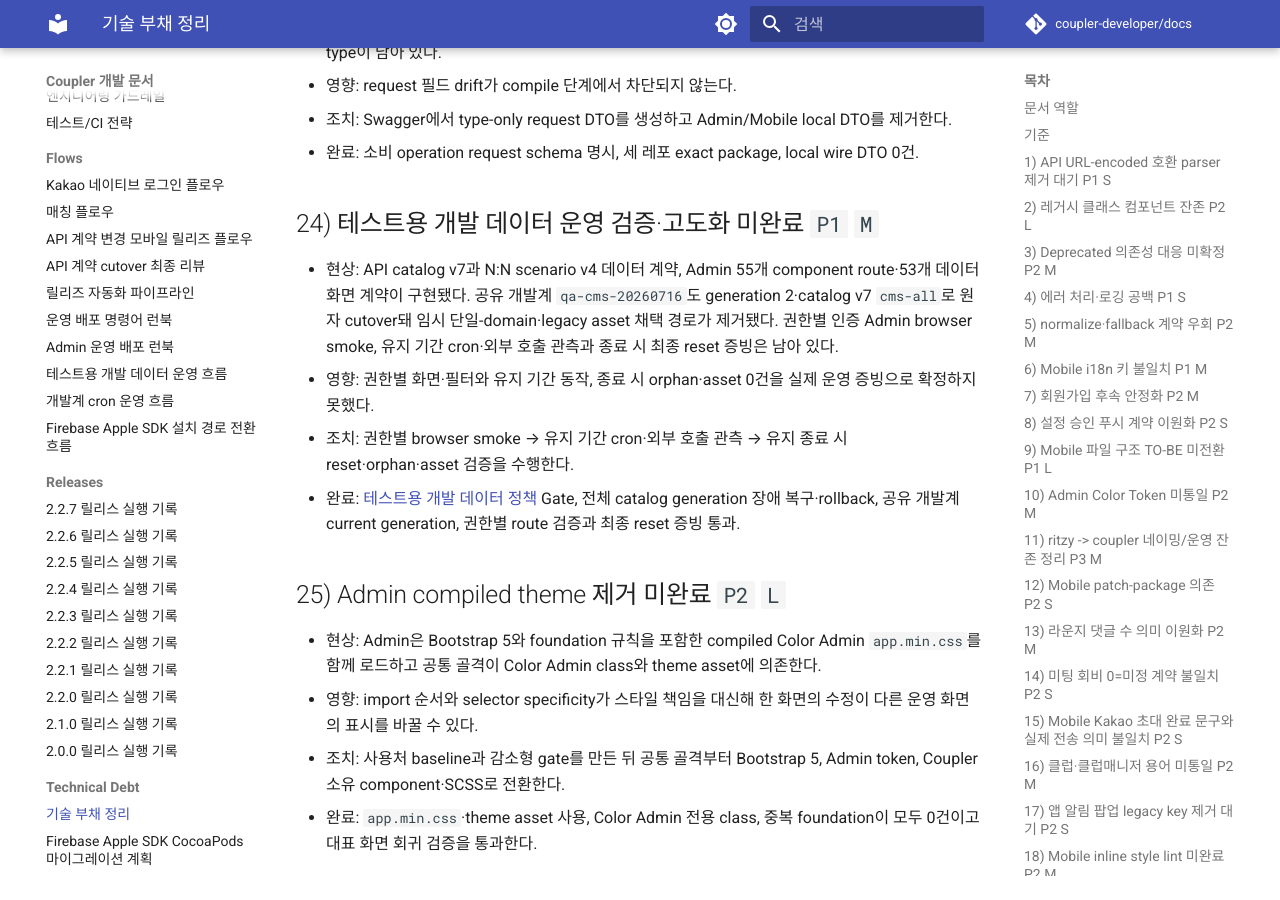
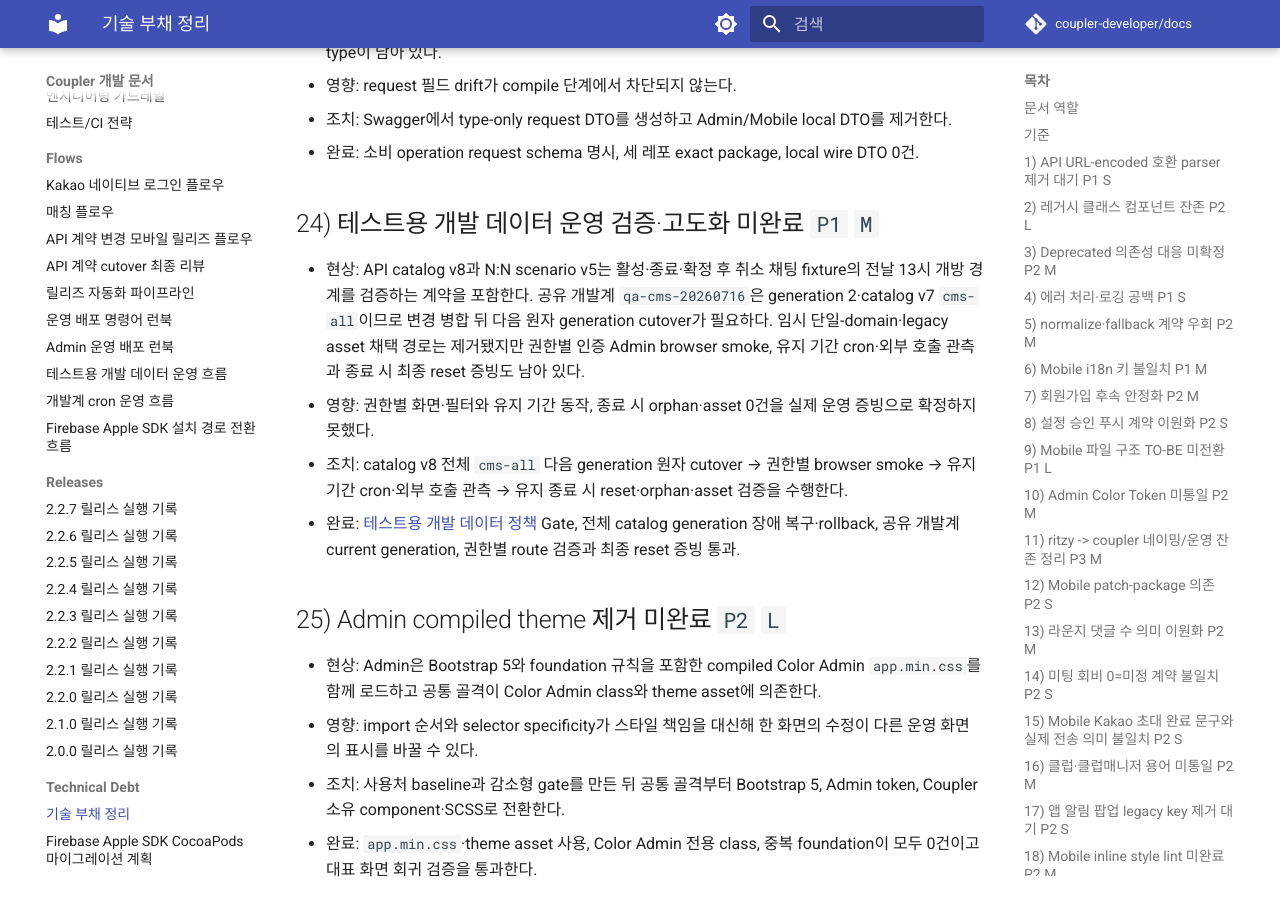
Before and after one commit to coupler-developer/docs, an MkDocs documentation site: the page built from content/technical-debt/technical-debt.md, in a window 1280 px wide and 900 px high, scrolled down 5664 px. Built offline with MkDocs 1.6.1 and Material for MkDocs 9.7.7, drawn with Linux system fonts in a browser that asks for light colours; comment, search, counter and statistics services are not loaded.

Commit message:
docs: 그룹미팅 개발 데이터 개방 경계 반영
Reason:
- catalog v8과 N:N scenario v5가 검증하는 채팅 개방 경계를 개발 데이터 문서에도 반영해야 했습니다.

Changes:
- 활성 확정 픽스처의 전날 13시 경계와 verifier 책임을 정책·아키텍처·운영 흐름에 기록했습니다.
- 공유 개발계의 catalog v8 차기 cutover를 기존 기술부채에 반영했습니다.

How:
- API 런타임과 같은 파생식으로 활성·종료·확정 후 취소 시나리오를 설명했습니다.

Tests:
- yarn validate:docs 통과

```diff
--- a/content/technical-debt/technical-debt.md
+++ b/content/technical-debt/technical-debt.md
@@ -177,9 +177,9 @@
 
 ## 24) 테스트용 개발 데이터 운영 검증·고도화 미완료 `P1` `M`
 
-- 현상: API catalog v7과 N:N scenario v4 데이터 계약, Admin 55개 component route·53개 데이터 화면 계약이 구현됐다. 공유 개발계 `qa-cms-20260716`도 generation 2·catalog v7 `cms-all`로 원자 cutover돼 임시 단일-domain·legacy asset 채택 경로가 제거됐다. 권한별 인증 Admin browser smoke, 유지 기간 cron·외부 호출 관측과 종료 시 최종 reset 증빙은 남아 있다.
+- 현상: API catalog v8과 N:N scenario v5는 활성·종료·확정 후 취소 채팅 fixture의 전날 13시 개방 경계를 검증하는 계약을 포함한다. 공유 개발계 `qa-cms-20260716`은 generation 2·catalog v7 `cms-all`이므로 변경 병합 뒤 다음 원자 generation cutover가 필요하다. 임시 단일-domain·legacy asset 채택 경로는 제거됐지만 권한별 인증 Admin browser smoke, 유지 기간 cron·외부 호출 관측과 종료 시 최종 reset 증빙도 남아 있다.
 - 영향: 권한별 화면·필터와 유지 기간 동작, 종료 시 orphan·asset 0건을 실제 운영 증빙으로 확정하지 못했다.
-- 조치: 권한별 browser smoke → 유지 기간 cron·외부 호출 관측 → 유지 종료 시 reset·orphan·asset 검증을 수행한다.
+- 조치: catalog v8 전체 `cms-all` 다음 generation 원자 cutover → 권한별 browser smoke → 유지 기간 cron·외부 호출 관측 → 유지 종료 시 reset·orphan·asset 검증을 수행한다.
 - 완료: [테스트용 개발 데이터 정책](../policy/development-test-data-policy.md) Gate, 전체 catalog generation 장애 복구·rollback, 공유 개발계 current generation, 권한별 route 검증과 최종 reset 증빙 통과.
 
 ## 25) Admin compiled theme 제거 미완료 `P2` `L`
```
Also changed, not shown: content/architecture/development-test-data-system.md (+2 -1 lines), content/flows/cross-project/development-test-data-flow.md (+1 -1 lines), content/policy/development-test-data-policy.md (+1 -1 lines).
